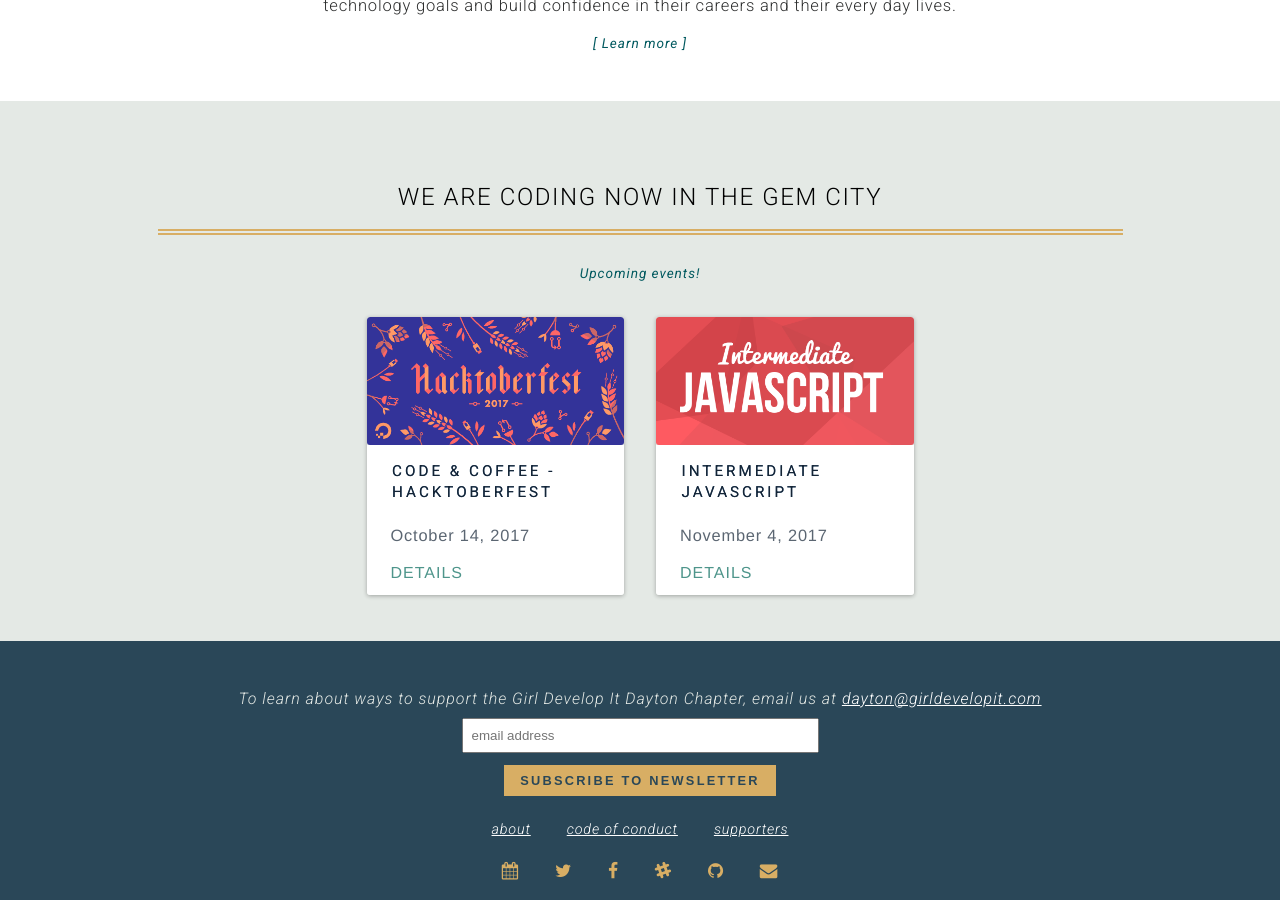
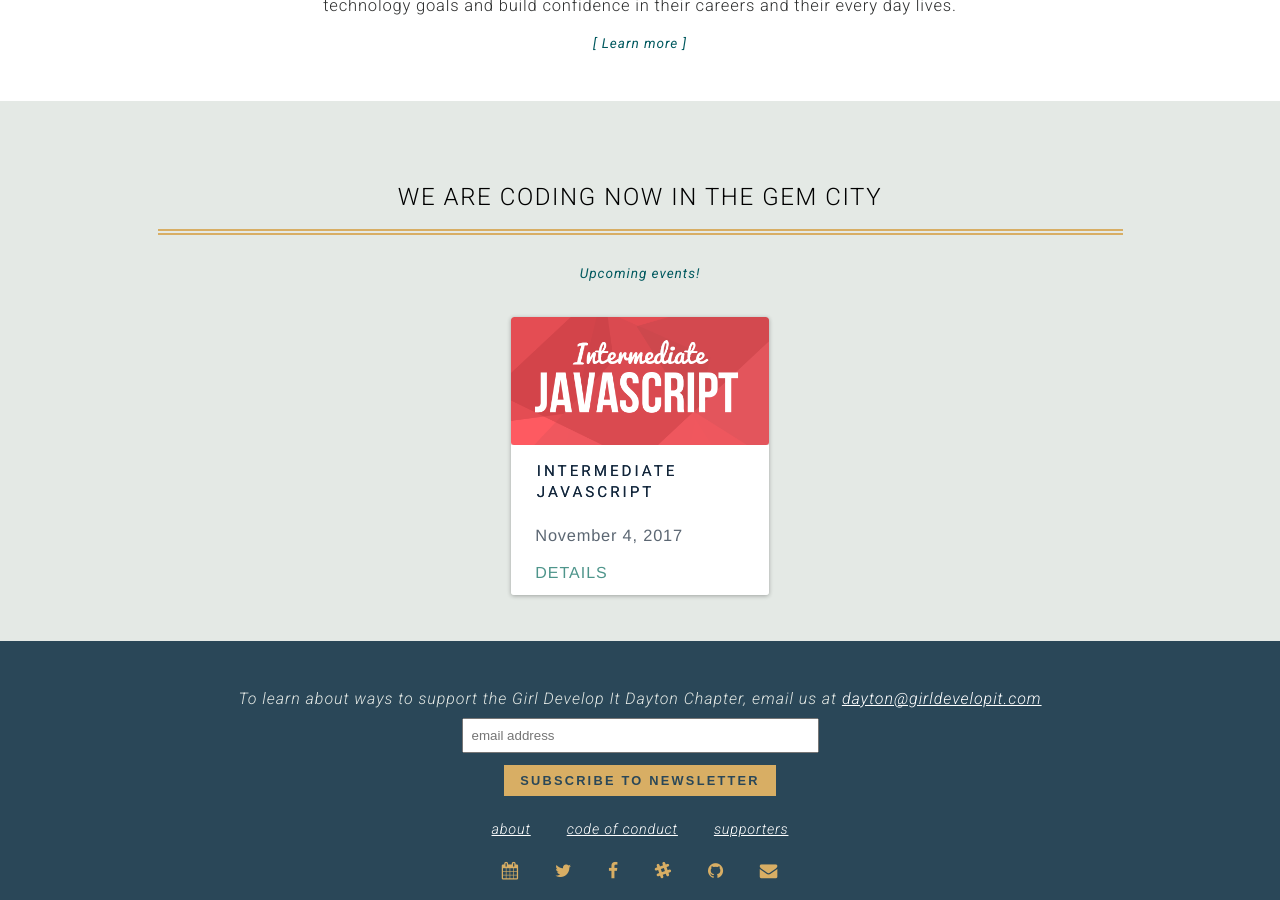
Before and after one commit to dytcodetogether/gdidayton, a Jekyll site: the page built from index.html, in a window 1280 px wide and 900 px high, scrolled down 758 px. Built offline with Jekyll 4.4.1, drawn with Linux system fonts in a browser that asks for light colours; nearby versions of some CDN libraries.

Commit message:
Remove C&C from events

```diff
--- a/_data/events.yml
+++ b/_data/events.yml
@@ -1,7 +1,3 @@
-- title: Code & Coffee - Hacktoberfest
-  date: October 14, 2017
-  link: https://www.meetup.com/preview/Girl-Develop-It-Dayton/events/242795873
-  image: /img/events/Hacktoberfest17.png
 - title: Intermediate JavaScript
   date: November 4, 2017
   link: https://www.meetup.com/preview/Girl-Develop-It-Dayton/events/243932091
```
